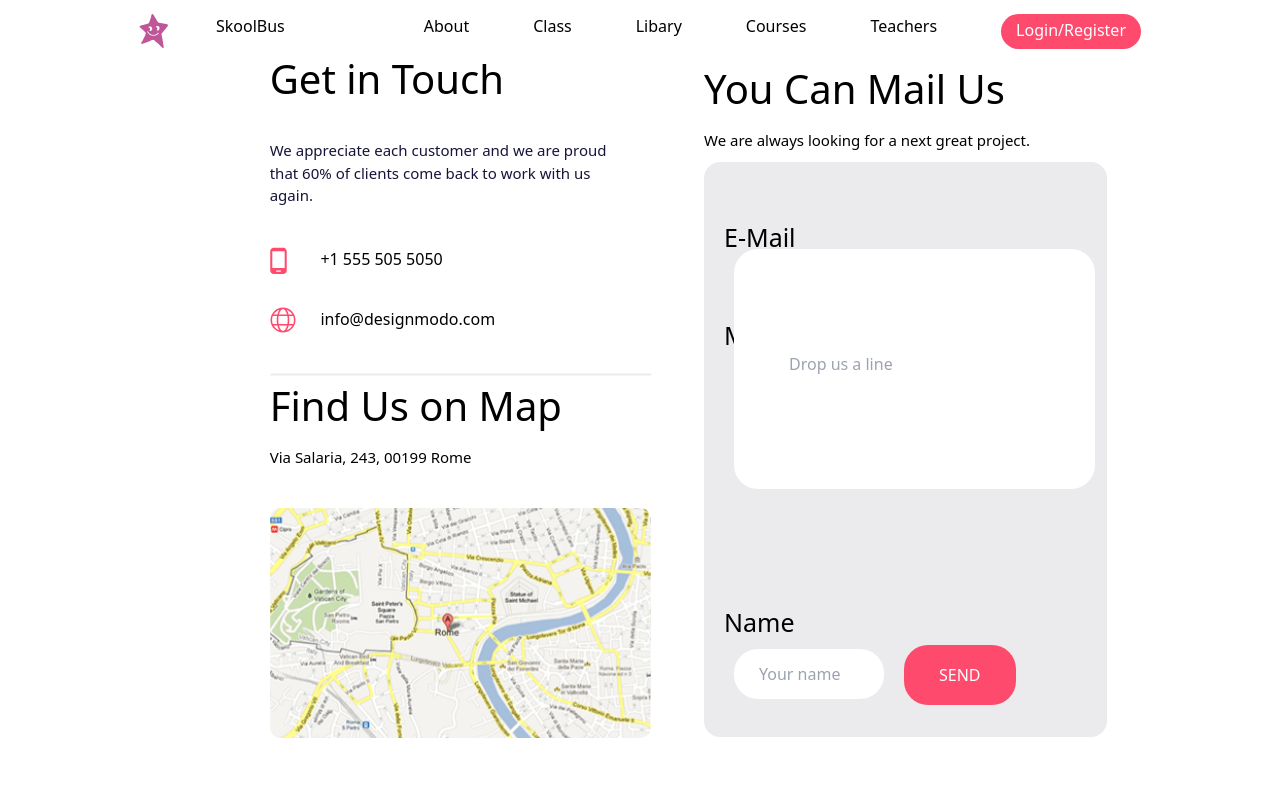
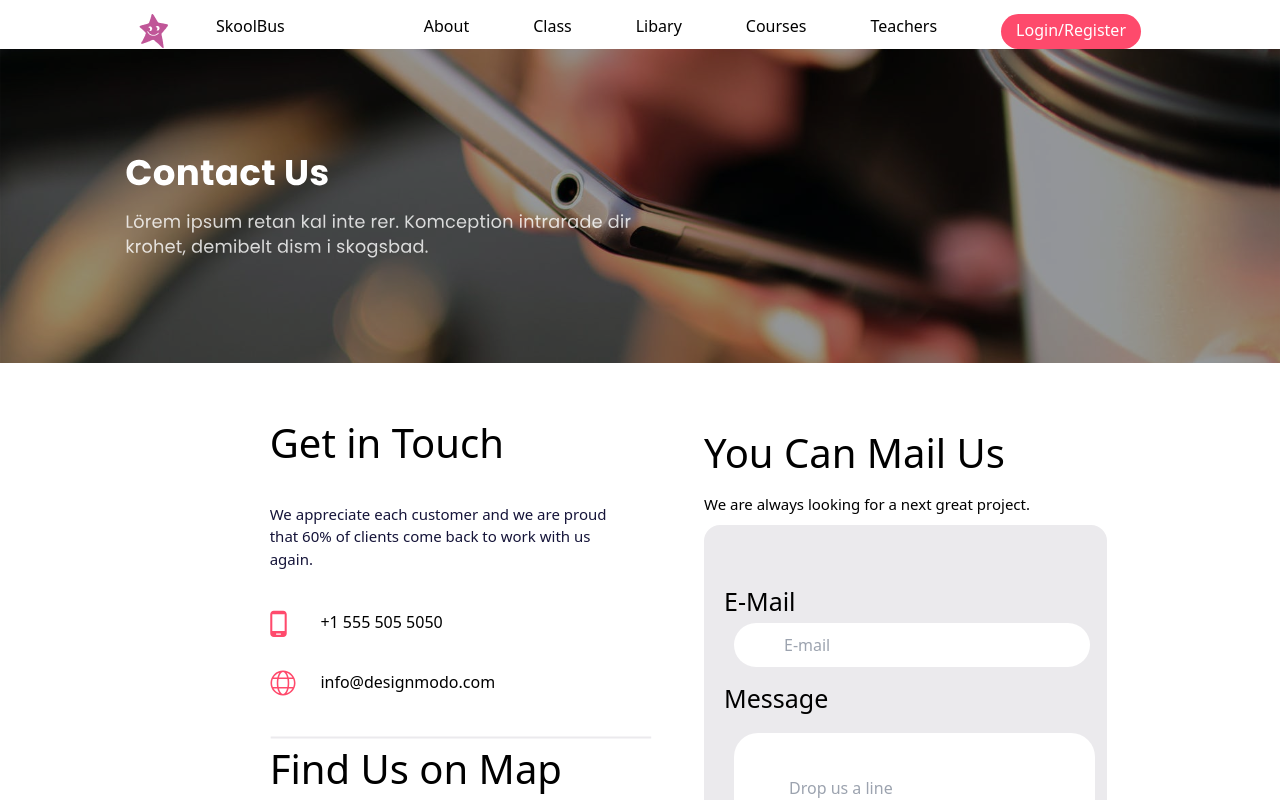
Before and after one commit to Aswin2062/schoolbus, a Next.js app in the folder schoolbus/: page /contact in a window 1280 px wide. Shown: the top 800 px of the page. Built offline with nearby package versions, Linux system fonts and the light colour scheme.

Commit message:
contact page done

```diff
--- a/schoolbus/src/Client/Components/ContactUs/contactUsPage.tsx
+++ b/schoolbus/src/Client/Components/ContactUs/contactUsPage.tsx
@@ -3,6 +3,7 @@ import MobileLogo from "../../../Images/MobileLogo.svg"
 import WWWLogo from "../../../Images/wwwLogo.svg";
 import Map from "../../../Images/Map.svg";
 import Line from "../../../Images/Line.svg"
+import Slider from "../../../Images/Slider.svg"
 
 import Image from "next/image";
 
@@ -11,7 +12,10 @@ import Image from "next/image";
 function ContactUsPage() {
   return (
     <div>
-      <div className="flex absolute pl-[10%]">
+      <div>
+        <Image className=" " src={Slider} alt="Picture of the author" />
+      </div>
+      <div className="flex absolute  pt-[50px] pl-[10%]">
         <div>
           <h1 className="text-[40px] pl-[20%]">Get in Touch</h1>
           <p className="text-[15px] pl-[20%] w-[70%] pt-[30px] font-extralight	 text-[#151439]  ">
@@ -55,12 +59,12 @@ function ContactUsPage() {
         </div>
       </div>
       <div>
-        <div className="  pl-[55%] ">
+        <div className=" pt-[50px] pl-[55%] ">
           <h1 className="text-[40px] pt-[10px] ">You Can Mail Us</h1>
           <p className="text-[15px] font-extralight	pt-[10px]">
             We are always looking for a next great project.
           </p>
-          <div className='pt-[10px]'>
+          <div className="pt-[10px]">
             <form className=" pt-[10%] h-[575px] w-[70%] bg-[#EBEAED] rounded-2xl flex flex-col	">
               <h1 className="pl-[20px] text-[25px]">E-Mail</h1>
               <input
@@ -70,7 +74,7 @@ function ContactUsPage() {
               ></input>
               <h1 className="text-[25px] mt-[60px] pl-[20px]">Message</h1>
               <input
-                className=" gap-0.5 bg-[#ffffff]  h-[30%] mt-[150px] ml-[30px] text-white absolute  mt-[30px] Poppins font-light rounded-3xl pr-[75px] pl-[55px] pb-[10px]"
+                className=" gap-0.5 bg-[#ffffff]  h-[15%] mt-[150px] ml-[30px] text-white absolute   Poppins font-light rounded-3xl pr-[75px] pl-[55px] pb-[10px]"
                 type="text"
                 placeholder="Drop us a line"
               ></input>
```
Also changed, not shown: schoolbus/src/Images/Slider.svg (added).
